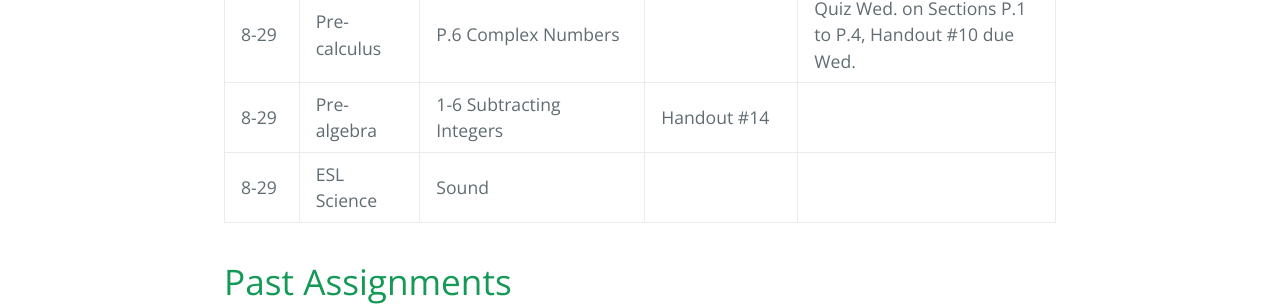
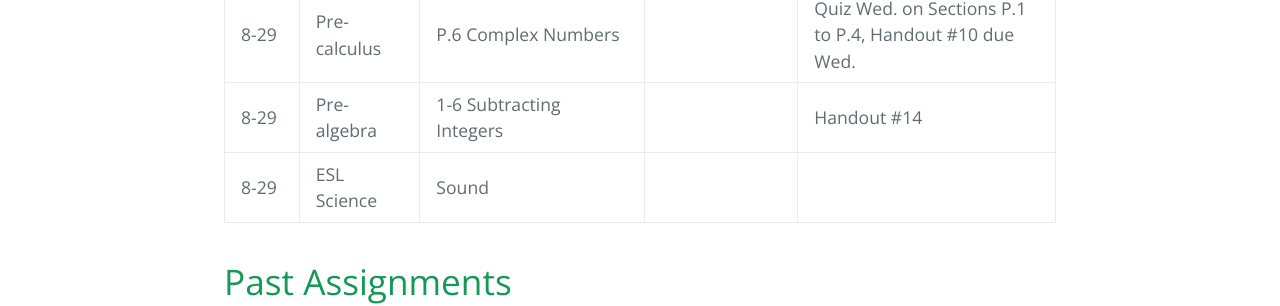
Before and after one commit to gpayoo/gpayoo, a Jekyll site: the page built from index.md, in a window 1280 px wide. Shown: the part 818-1124 px from the top of the page. Built offline with Jekyll 4.4.1, drawn with Linux system fonts in a browser that asks for light colours; our own code applies the rules of GitHub Pages for plain Markdown files.

```diff
--- a/index.md
+++ b/index.md
@@ -12,7 +12,7 @@ layout: default
 | 8-29 | Physics | Acceleration |  | Handout #8,11,12,13 due Wed., Lab Report due 9/1
 | 8-29 | Geometry B | Quiz, 7-5 Using Proportional Relationships | | Handout #13|
 | 8-29 | Pre-calculus | P.6 Complex Numbers |  | Quiz Wed. on Sections P.1 to P.4, Handout #10 due Wed.
-| 8-29 | Pre-algebra | 1-6 Subtracting Integers | Handout #14 |
+| 8-29 | Pre-algebra | 1-6 Subtracting Integers | | Handout #14 |
 | 8-29 | ESL Science | Sound |  |
 
 # [](#header-2) Past Assignments
```
